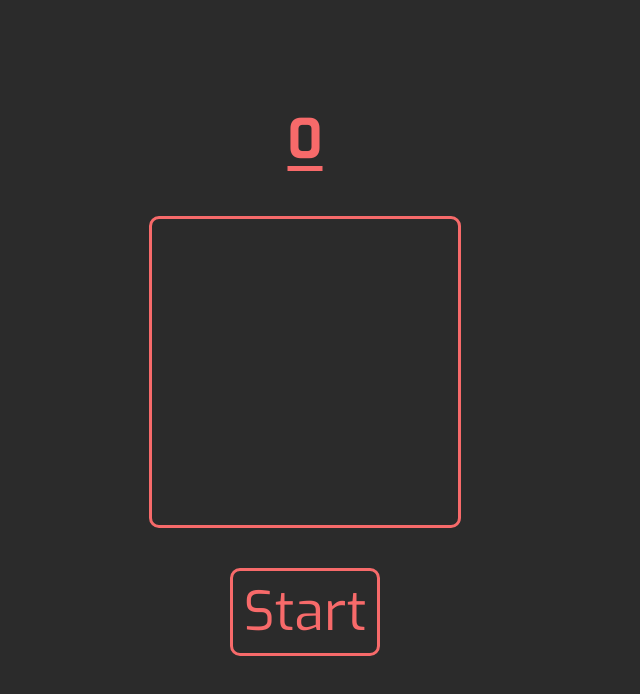
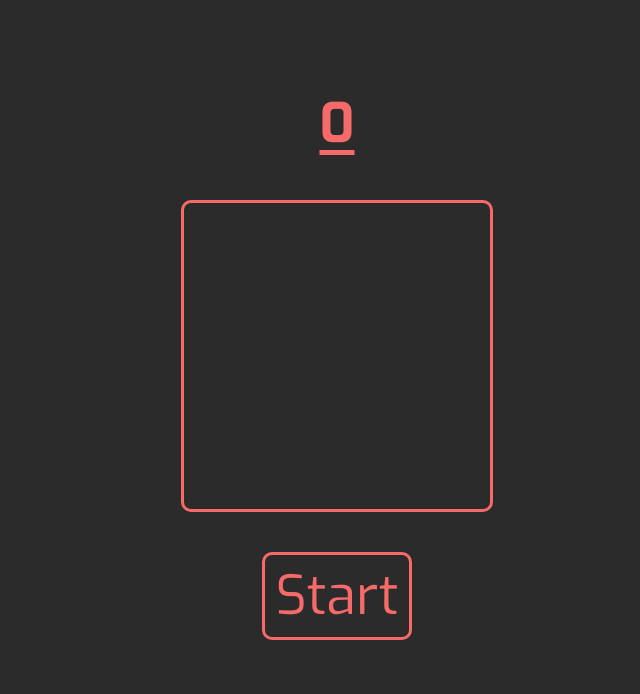
Before and after one commit to GabeCurran/snake, a plain HTML site: page index.html in a window 1280 px wide. Shown: the whole page, without its empty margins (303-943 px from the left). Drawn offline with Linux system fonts and the light colour scheme.

Commit message:
Fix Spacing more

```diff
--- a/main.js
+++ b/main.js
@@ -149,6 +149,10 @@ function start() {
 let restart = function() {};
 
 function redirectToRestart(key) {
+    if (gameStarted == false && key.key == ' ' && gameEnded == false) {
+        gameStarted = true;
+        start();
+    }
     if (key.key == ' ' && gameEnded == true) {
         restart();
     }
@@ -156,6 +160,7 @@ function redirectToRestart(key) {
 
 document.addEventListener('keydown', redirectToRestart);
 
+let gameStarted = false;
 let gameEnded = false;
 
 function gameOver() {
--- a/styles.css
+++ b/styles.css
@@ -1,5 +1,5 @@
 *, *:before, *:after {
-    box-sizing: border-box; padding: 0; margin: 0;
+    box-sizing: border-box; padding: 0;
     font-family: 'exo', 'Unispace', 'PT Mono';
     font-size: 1.3rem;
     color: #f76a6a;
@@ -12,16 +12,16 @@
 
 body {
     background-color: #2b2b2b;
+    display: flex;
+    justify-content: center;
 }
 
 main {
-    display: flex;
-    flex-direction: column;
-    width: 95vw;
-    height: 95vh;
+    margin-top: 10vh;
+    width: 50vw;
+    height: 50vh;
     justify-content: center;
     align-items: center;
-    align-content: center;
 }
 
 canvas {
@@ -40,6 +40,7 @@ canvas {
 }
 
 #score {
+    margin: 0;
     text-align: center;
     font-size: 2em;
     text-decoration: underline;
```
